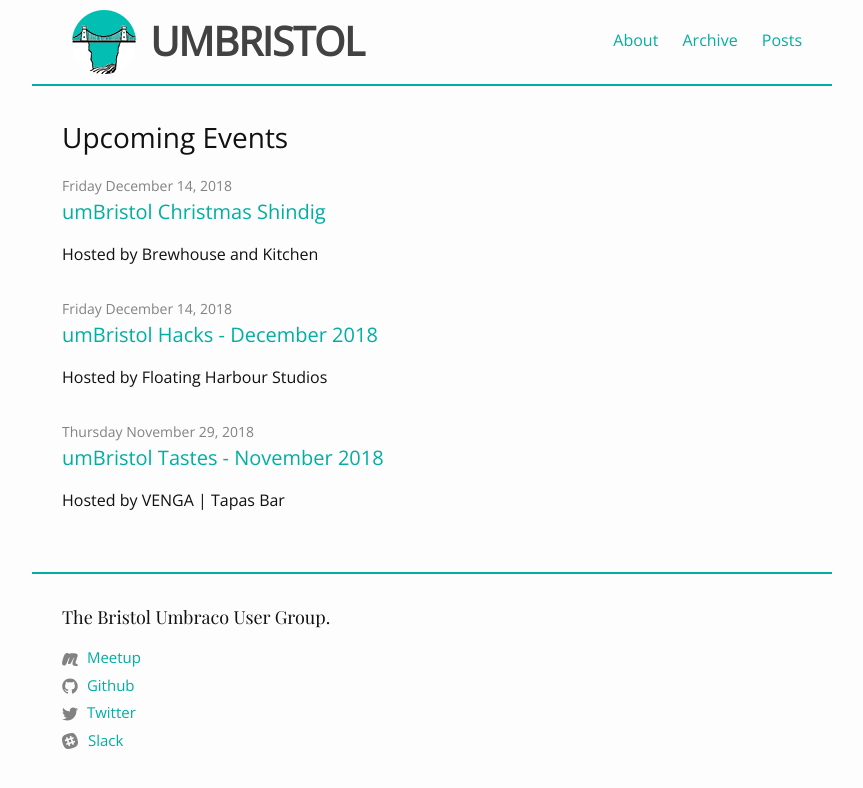
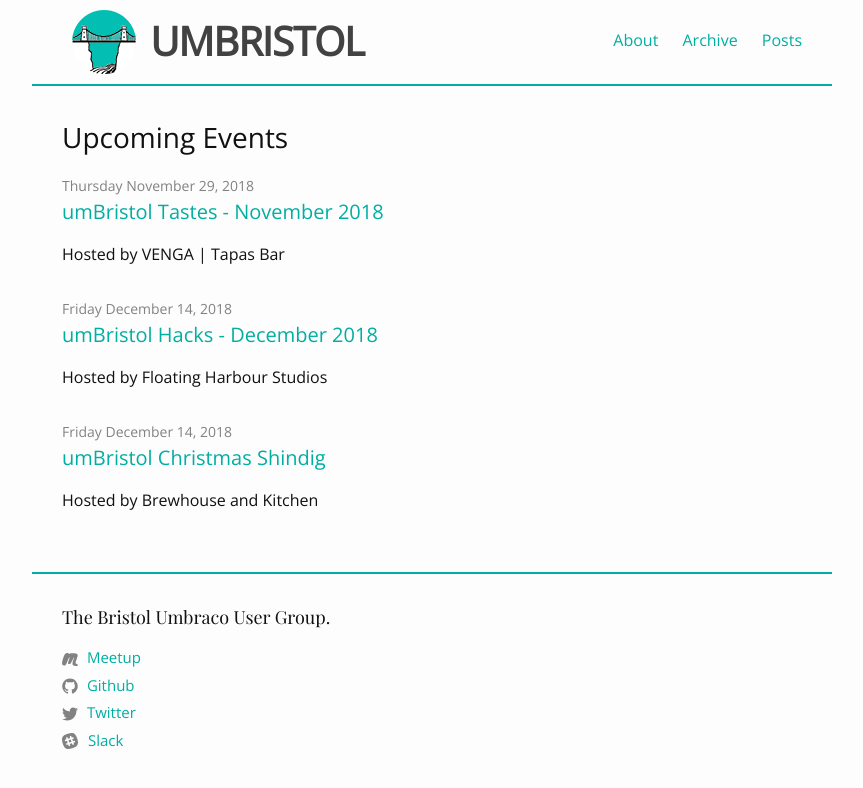
Before and after one commit to umBristol/umbristol.github.com, a Jekyll site: the page built from index.md, in a window 1280 px wide. Shown: the top 788 px of the page, without its empty margins (208-1071 px from the left). Built offline with Jekyll 4.4.1, drawn with Linux system fonts in a browser that asks for light colours; part of the change alters nothing that is shown.

```diff
--- a/_includes/events.html
+++ b/_includes/events.html
@@ -14,7 +14,7 @@
     {% endfor %}
 {% else %}
     <!-- Display upcoming events - {{ site.time }} -->
-    {% assign collection = (site.events | where_exp:"item", "item.datetime > site.time") | reverse %}
+    {% assign collection = (site.events | where_exp:"item", "item.datetime > site.time") %}
 
     {% if collection.size > 0 %}
         {% for event in collection %}
```
